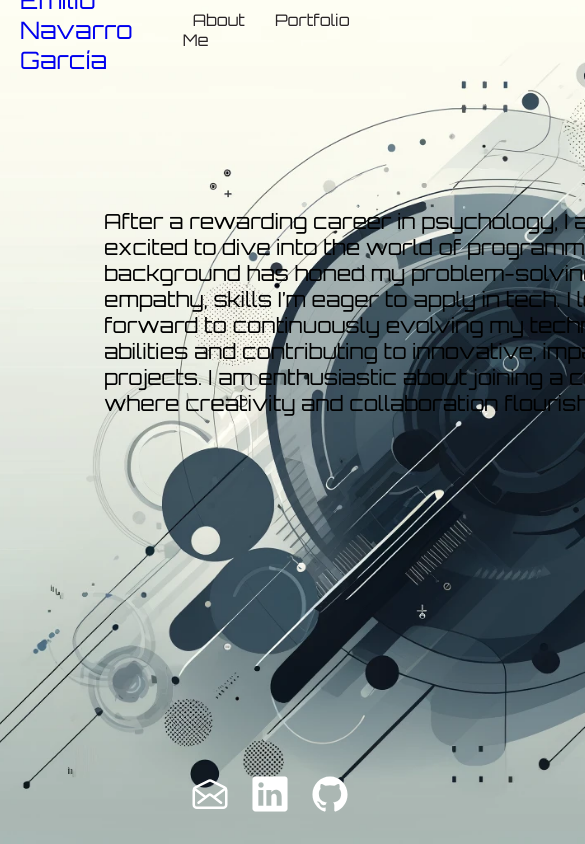
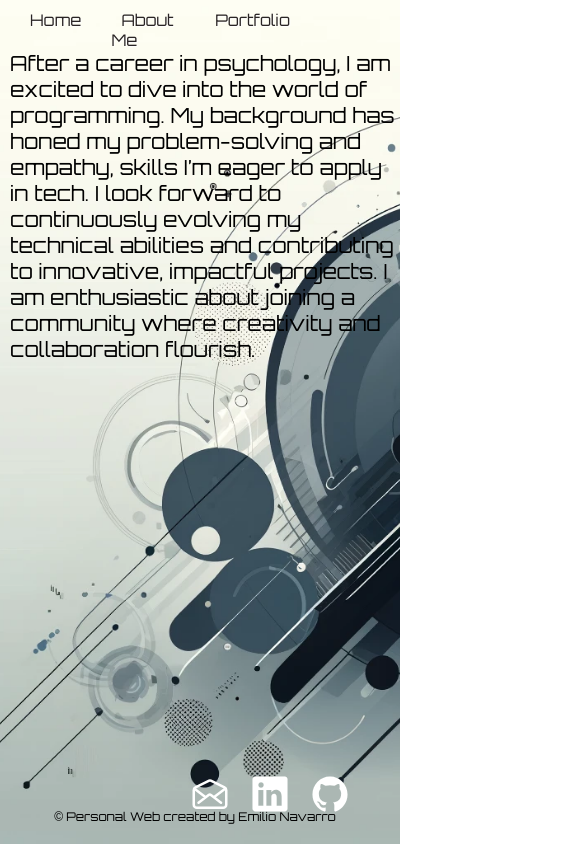
Before and after one commit to seakerop/portfolio-12-06, a plain HTML site: page Aboutme.html in a window 390 px wide. Shown: the top 844 px of the page, 585 px wide, since content can reach past the window. Drawn offline with nearby package versions, Linux system fonts and the light colour scheme.

Commit message:
responsiveness

```diff
--- a/Aboutme.html
+++ b/Aboutme.html
@@ -4,35 +4,40 @@
 <head>
     <meta charset="UTF-8">
     <meta name="viewport" content="width=device-width, initial-scale=1.0">
-    <link rel="stylesheet" href="styleAboutme.css">
+    <link rel="stylesheet" href="style.css">
     <script type="module" src="https://unpkg.com/ionicons@7.1.0/dist/ionicons/ionicons.esm.js"></script>
     <script nomodule src="https://unpkg.com/ionicons@7.1.0/dist/ionicons/ionicons.js"></script>
     <title>Portfolio</title>
 </head>
 
 <body>
+    <section>
         <header>
-        <a href="index.html" class="logo">Emilio Navarro García</a>
             <ul class="navbar">
+                <li>
+                    <a href="index.html">Home</a>
+                </li>
                 <li>
                     <a href="Aboutme.html">About Me</a>
                 </li>
-         <!--    <li>
-                <a href="CV.html">CV</a>
-            </li> -->
                 <li>
                     <a href="Portfolio.html">Portfolio</a>
                 </li>
-            <!--  <li>
-                <a href="Contacto.html">Contact</a>
-            </li> -->
+
             </ul>
         </header>
+        <div class="contenido">
             <div class="listado">
-        After a rewarding career in psychology, I am excited to dive into the world of programming. My background has
-        honed my problem-solving and empathy, skills I’m eager to apply in tech. I look forward to continuously evolving
-        my technical abilities and contributing to innovative, impactful projects. I am enthusiastic about joining a
+                After a career in psychology, I am excited to dive into the world of programming. My background has
+                honed my problem-solving and empathy, skills I’m eager to apply in tech. I look forward to continuously
+                evolving
+                my technical abilities and contributing to innovative, impactful projects. I am enthusiastic about
+                joining a
                 community where creativity and collaboration flourish.
+            </div>
+        </div>
+        <div class="copyright">
+            <p>&copy; Personal Web created by Emilio Navarro</p>
         </div>
         <ul class="redesSociales">
             <li><a href="#">
@@ -45,6 +50,7 @@
                     <ion-icon name="logo-github"></ion-icon>
                 </a></li>
         </ul>
+    </section>
 </body>
 
 </html>
--- a/style.css
+++ b/style.css
@@ -8,7 +8,7 @@
 
 body {
     background-image: url('img/FondoPantalla.png');
-    background-size: 100%;
+  /*   background-size: 100%; */
     background-position: center;
     background-repeat: no-repeat;
     background-size: cover;
@@ -16,20 +16,20 @@ body {
 
 section {
     width: 100%;
-    min-height: 100vh;
+    height: 100vh;
     display: flex;
     align-items: center;
     justify-content: center;
+    flex-direction: column;
+    justify-content: flex-start;
 
 }
 
 header {
-    top: 0px;
     display: flex;
     width: 100%;
     align-items: center;
     margin-top: 10px;
-    position: absolute;
     height: 40px;
     justify-content: space-between;
 
@@ -76,17 +76,26 @@ header .navbar li a:hover {
     display: flex;
     position: relative;
     justify-content: space-between;
-    align-items: left;
+    flex-direction: column;
+    align-content: flex-start;
+
     width: 100%;
-    margin-left: 100px;
+    margin-left: 60px;
+    flex-grow: 1;
+    overflow: auto;
+    margin-bottom: 100px;
 }
 
 .contenido .tituloBox {
-    padding: 10px;
+
+    padding: 8px;
 }
 
+.contenido .tituloBox h1 {
+    font-size: 3em;
+}
 .contenido .tituloBox h2 {
-    font-size: 3em;
+    font-size: 2em;
 }
 
 .contenido .tituloBox p {
@@ -129,3 +138,48 @@ header .navbar li a:hover {
     font-size: 2.5em;
     color: white;
 }
+
+.listado {
+    top: 10em;
+    color: rgb(0, 0, 0);
+    font-size: 1.3em;
+    max-width: 500px;
+}
+
+.listado h1 {
+    text-decoration: underline;
+}
+
+.listado a {
+    color: rgb(255, 255, 255);
+}
+
+.project h1, h2, h3{
+    margin-top: 20px;
+}
+.project li {
+    margin-top: 10px;
+}
+
+.project {
+    margin-top: 50px;
+}
+
+@media only screen and (max-width: 500px) {
+    .contenido {
+        margin-left: 20px;
+
+    }
+  /*   .listado {
+        margin-left: 20px;
+
+    } */
+    .navbar {
+        padding-inline-start: 0px;
+        margin-left: 10px;
+    }
+    .navbar li a {
+        padding-left: 0px;
+    }
+
+  }
--- a/styleAboutme.css
+++ /dev/null
@@ -1,112 +0,0 @@
-@import url('https://fonts.googleapis.com/css2?family=Orbitron:wght@400..900&display=swap');
-
-* {
-    margin: 0px;
-    font-family: "Orbitron", sans-serif;
-    border: 0px;
-}
-
-body {
-    background-image: url('img/FondoPantalla.png');
-    background-position: center;
-    background-repeat: no-repeat;
-    background-size: cover;
-    height: 100vh;
-}
-
-section {
-    width: 100%;
-    min-height: 100vh;
-    display: flex;
-    align-items: center;
-    justify-content: center;
-}
-
-header {
-    top: 0px;
-    display: flex;
-    width: 100%;
-    align-items: center;
-    margin-top: 10px;
-    position: absolute;
-    height: 40px;
-    justify-content: space-between;
-    color: white;
-
-
-}
-
-header .logo {
-    font-size: 1.5em;
-    text-decoration: none;
-    margin-left: 20px;
-    border-radius: 5px;
-}
-
-header .logo:hover {
-    color: aliceblue;
-    background-color: rgb(27, 24, 24);
-    transition: 2s;
-}
-
-header .navbar {
-    display: flex;
-    margin-right: 5em;
-
-}
-
-header .navbar li {
-    list-style: none;
-    margin: 10px;
-
-}
-
-header .navbar li a {
-    text-decoration: none;
-    color: rgb(42, 37, 37);
-    padding: 10px;
-    text-shadow: 1px 1px 1px rgb(255, 255, 255);
-}
-
-header .navbar li a:hover {
-    border-bottom: 2px solid rgb(255, 254, 254);
-    padding: 2px;
-    transition: 0.5s;
-
-}
-
-.listado {
-    position: absolute;
-    top: 10em;
-    left: 5em;
-    color: rgb(0, 0, 0);
-    width: 70vh;
-    font-size: 1.3em;
-}
-
-.listado h1 {
-    text-decoration: underline;
-}
-
-.listado a {
-    color: rgb(255, 255, 255);
-}
-
-.redesSociales {
-
-    list-style: none;
-    bottom: 10px;
-    right: 30px;
-    justify-content: space-between;
-    display: flex;
-    position: absolute;
-}
-
-.redesSociales li {
-    padding: 10px;
-}
-
-.redesSociales li a {
-    font-size: 2.5em;
-    color: white;
-}
--- a/styleCV.css
+++ /dev/null
@@ -1,123 +0,0 @@
-@import url('https://fonts.googleapis.com/css2?family=Orbitron:wght@400..900&display=swap');
-
-* {
-    margin: 0px;
-    font-family: "Orbitron", sans-serif;
-    border: 0px;
-}
-
-body {
-    background-image: url('img/FondoPantalla.png');
-    background-position: center;
-    background-repeat: no-repeat;
-    background-size: cover;
-    height: 100vh;
-}
-
-section {
-    width: 100%;
-    min-height: 100vh;
-    display: flex;
-    align-items: center;
-    justify-content: center;
-}
-header {
-    top: 0px;
-    display: flex;
-    width: 100%;
-    align-items: center;
-    margin-top: 10px;
-    position: absolute;
-    height: 40px;
-    justify-content: space-between;
-    color: white;
-
-
-}
-header .logo {
-    font-size: 1.5em;
-    text-decoration: none;
-    margin-left: 20px;
-    border-radius: 5px;
-}
-header .logo:hover {
-    color: aliceblue;
-    background-color: rgb(27, 24, 24);
-    transition: 2s;
-}
-
-header .navbar {
-    display: flex;
-    margin-right: 5em;
-
-}
-
-header .navbar li {
-    list-style: none;
-    margin: 10px;
-
-}
-
-header .navbar li a {
-    text-decoration: none;
-    color: rgb(42, 37, 37);
-    padding: 10px;
-    text-shadow: 1px 1px 1px rgb(255, 255, 255);
-}
-
-header .navbar li a:hover {
-    border-bottom: 2px solid rgb(255, 254, 254);
-    padding: 2px;
-    transition: 0.5s;
-
-}
-
-.content {
-    line-height: 1.3em;
-    position: absolute;
-    width: 90%;
-    margin-left: 5em;
-    text-shadow: 2px 2px 1px rgba(254, 254, 254, 0.486);
-    color: rgb(0, 0, 0);
-}
-
-.content h1 {
-    line-height: 1.3em;
-    font-size: 2em;
-    text-decoration: underline;
-
-}
-
-.content h2 {
-    font-size: 1em;
-}
-
-.content .education {
-    justify-content: space-between;
-}
-
-.content .personalInfo {
-    margin-top: 2em;
-}
-
-
-
-
-.redesSociales {
-
-    list-style: none;
-    bottom: 10px;
-    right: 30px;
-    justify-content: space-between;
-    display: flex;
-    position: absolute;
-}
-
-.redesSociales li {
-    padding: 10px;
-}
-
-.redesSociales li a {
-    font-size: 2.5em;
-    color: white;
-}
--- a/stylePortfolio.css
+++ /dev/null
@@ -1,108 +0,0 @@
-@import url('https://fonts.googleapis.com/css2?family=Orbitron:wght@400..900&display=swap');
-
-* {
-    margin: 0px;
-    font-family: "Orbitron", sans-serif;
-    border: 0px;
-}
-
-body {
-    background-image: url('img/FondoPantalla.png');
-    background-position: center;
-    background-repeat: no-repeat;
-    background-size: cover;
-    height: 100vh;
-}
-
-section {
-    width: 100%;
-    min-height: 100vh;
-    display: flex;
-    align-items: center;
-    justify-content: center;
-}
-
-header {
-    top: 0px;
-    display: flex;
-    width: 100%;
-    align-items: center;
-    margin-top: 10px;
-    position: absolute;
-    height: 40px;
-    justify-content: space-between;
-    color: white;
-
-
-}
-
-header .logo {
-    font-size: 1.5em;
-    text-decoration: none;
-    margin-left: 20px;
-    border-radius: 5px;
-}
-
-header .logo:hover {
-    color: aliceblue;
-    background-color: rgb(27, 24, 24);
-    transition: 2s;
-}
-
-header .navbar {
-    display: flex;
-    margin-right: 5em;
-
-}
-
-header .navbar li {
-    list-style: none;
-    margin: 10px;
-
-}
-
-header .navbar li a {
-    text-decoration: none;
-    color: rgb(42, 37, 37);
-    padding: 10px;
-    text-shadow: 1px 1px 1px rgb(255, 255, 255);
-}
-
-header .navbar li a:hover {
-    border-bottom: 2px solid rgb(255, 254, 254);
-    padding: 2px;
-    transition: 0.5s;
-
-}
-.listado {
-    position: absolute;
-    top: 5em;
-    left: 5em;
-    color: rgb(1, 1, 1);
-
-}
-.listado h1 {
-    text-decoration: underline;
-}
-.listado a{
-    color: rgb(0, 0, 0);
-}
-
-.redesSociales {
-
-    list-style: none;
-    bottom: 10px;
-    right: 30px;
-    justify-content: space-between;
-    display: flex;
-    position: absolute;
-}
-
-.redesSociales li {
-    padding: 10px;
-}
-
-.redesSociales li a {
-    font-size: 2.5em;
-    color: white;
-}
```
Also changed, not shown: CV.html (deleted, +0 -50 lines), Contacto.html (deleted, +0 -57 lines), Portfolio.html (+12 -9 lines), index.html (+8 -9 lines), styleContacto.css (deleted, +0 -100 lines). Lines whose indentation alone changed are shown as unchanged.
